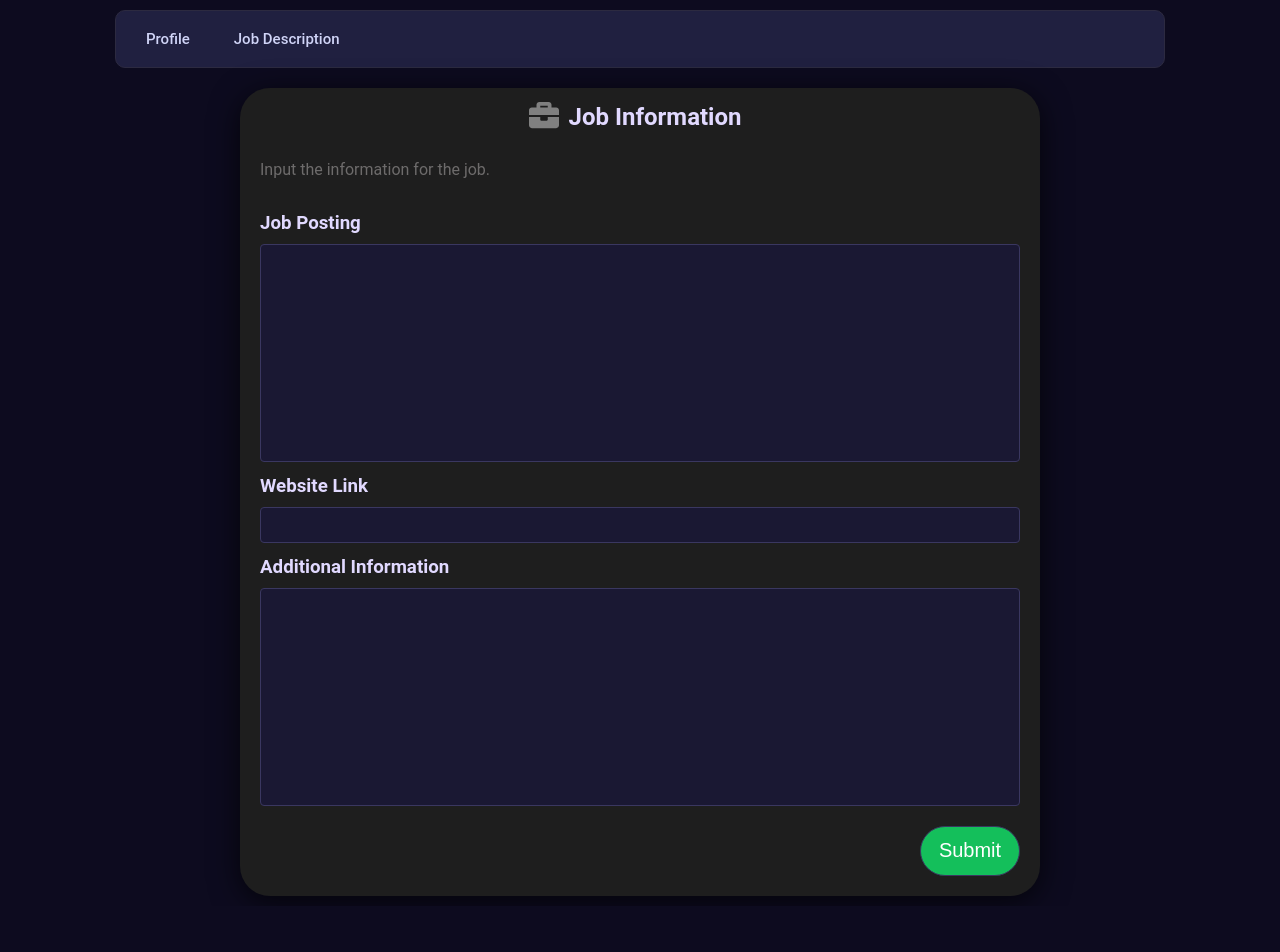
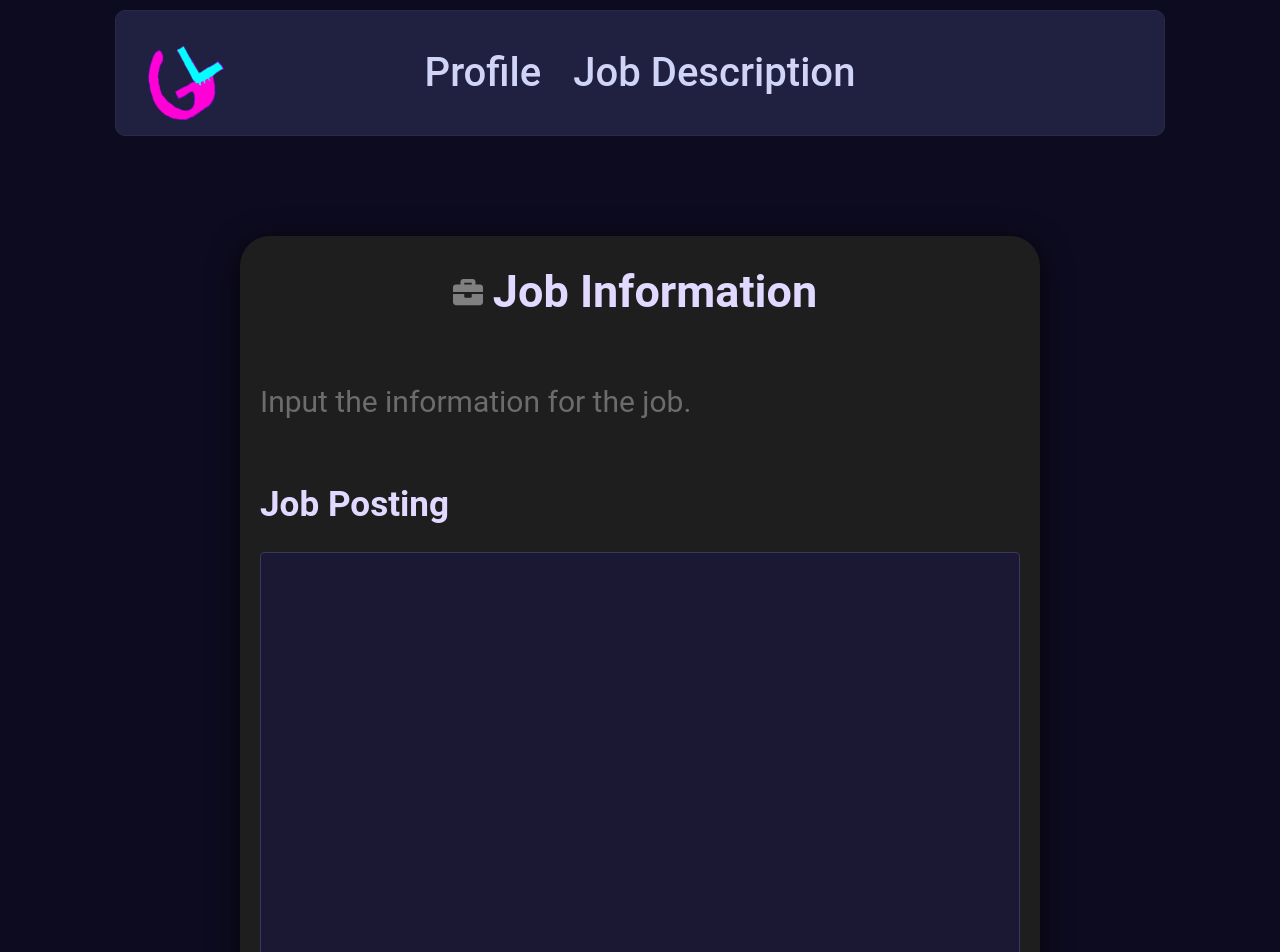
Before and after one commit to omarelwaliely/GenLetter-FE, a React (Create React App) app: page /description in a window 1280 px wide. Shown: the top 952 px of the page. Before the commit the page ends 906 px from the top, so only its background shows below. Built offline with nearby package versions, Linux system fonts and the light colour scheme; no server answers.

Commit message:
more styling changes

```diff
--- a/src/App.css
+++ b/src/App.css
@@ -17,7 +17,7 @@ body {
   margin: 10px;
   padding: 0;
   line-height: 1.6;
-  font-size:16px;
+  font-size:30px;
 }
 
 a {
@@ -37,7 +37,7 @@ select {
   border: 1px solid var(--input-border);
   padding: 8px;
   border-radius: 4px;
-  font-size:16px;
+  font-size:40px;
 }
 
 button:hover {
@@ -48,8 +48,8 @@ button:hover {
 
 h1, h2, h3, h4, h5, h6 {
   color: #e1d9ff;
-  margin-top: 10px;
-  margin-bottom: 5px;
+  margin-top: 20px;
+  margin-bottom: 20px;
   margin-right: 10px;
 }
 
@@ -91,7 +91,7 @@ width:100vh;
   display: flex;
   justify-content: center;
   align-items: center;
-  margin-top:20px;
+  margin-top:100px;
   width: 100bh;
 }
 
@@ -120,19 +120,22 @@ width:100vh;
 }
 
 .nav-logo {
-  height: 36px;
+  height: 100px;
   width: auto;
 }
 
 .nav-links {
+  position: absolute;
+  left: 50%;
+  transform: translateX(-50%);
   display: flex;
-  gap: 32px;
+  gap: 20px;
 }
 
 .nav-links a {
   color: var(--text-color);
   font-weight: 500;
-  font-size: 15px;
+  font-size: 40px;
   padding: 4px 6px;
   border-radius: 6px;
   transition: background-color 0.2s ease;
@@ -153,6 +156,6 @@ button{
   background-color:rgb(20, 191, 91);
   color: #ffffff;
   border: 1px solid var(--input-border);
-  font-size: 20px;
+  font-size: 30px;
   padding:4px;
 }
--- a/src/components/Navbar.jsx
+++ b/src/components/Navbar.jsx
@@ -1,16 +1,17 @@
 import '../App.css';
 import { Link } from 'react-router-dom';
-// import logo from '../assets/logo.png';
+import logo from '../assets/logo.png';
 
 function Navbar() {
   return (
     <div id="Nav">
-      {/* <img src={logo} alt="Logo" className="nav-logo" /> */}
+      <img src={logo} alt="Logo" className="nav-logo" />
 
       <div className="nav-links">
         <Link to="/">Profile</Link>
         <Link to="/description">Job Description</Link>
       </div>
+
     </div>
   );
 }
--- a/src/pages/EditLetter.jsx
+++ b/src/pages/EditLetter.jsx
@@ -46,10 +46,10 @@ function EditLetterPage() {
           <h2 style={{ marginLeft: 10 }}>Generated Letter</h2>
         </div>
         <div className='info-item'>
-          <p>View and update letter. Note that at it may still be generating.</p>
+          <p>View and update letter. Note that it may still be generating.</p>
         </div>
         <div className='info-item'>
-          <textarea style={{ height: 650, marginBottom: 10 }} value={currGeneratedLetter} onChange={handleLetterChange} />
+          <textarea style={{ height: 1200, marginBottom: 10 }} value={currGeneratedLetter} onChange={handleLetterChange} />
         </div>
       </div>
     </div >
--- a/src/pages/GenerateCoverLetter.jsx
+++ b/src/pages/GenerateCoverLetter.jsx
@@ -69,7 +69,7 @@ function GenerateCoverLetterPage() {
         </div>
         <div className='info-item'>
           <h3>Job Posting</h3>
-          <textarea style={{ height: 200 }} onChange={handleFieldChange} name='posting' value={postingData.posting} />   </div>
+          <textarea style={{ height: 400 }} onChange={handleFieldChange} name='posting' value={postingData.posting} />   </div>
 
         <div className='info-item'>
           <h3>Website Link</h3>
@@ -78,11 +78,11 @@ function GenerateCoverLetterPage() {
 
         <div className='info-item' >
           <h3>Additional Information</h3>
-          <textarea style={{ height: 200 }} onChange={handleFieldChange} name='additional_info' value={postingData.additional_info} />
+          <textarea style={{ height: 400 }} onChange={handleFieldChange} name='additional_info' value={postingData.additional_info} />
 
         </div>
         <div className='button-container'>
-          <button style={{ margin: 20, height: 50, width: 100, borderRadius: 100 }} onClick={submitButton} > Submit </button>
+          <button style={{ margin: 20, height: 100, width: 200, borderRadius: 100 }} onClick={submitButton} > Submit </button>
         </div>
       </div>
     </div>
--- a/src/pages/UserInformationPage.jsx
+++ b/src/pages/UserInformationPage.jsx
@@ -104,7 +104,7 @@ function UserInformationPage() {
           <input type="file" name='file_name' onChange={handleFieldChange} />
         </div>
         <div className='button-container'>
-          <button style={{ margin: 20, height: 50, width: 100, borderRadius: 100 }} onClick={saveButton} > Save </button>
+          <button style={{ margin: 20, height: 100, width: 200, borderRadius: 100 }} onClick={saveButton} > Save </button>
         </div>
       </div >
     </div>
```
Also changed, not shown: src/assets/logo.png (added), src/logo.svg (deleted).
